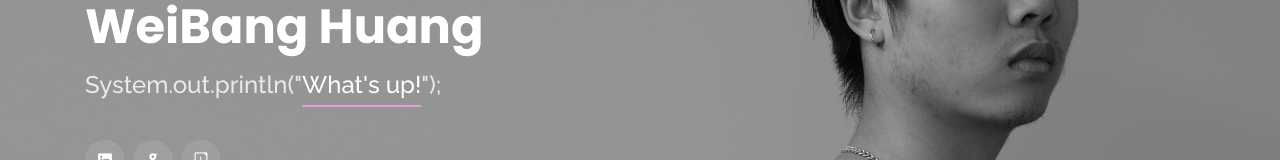
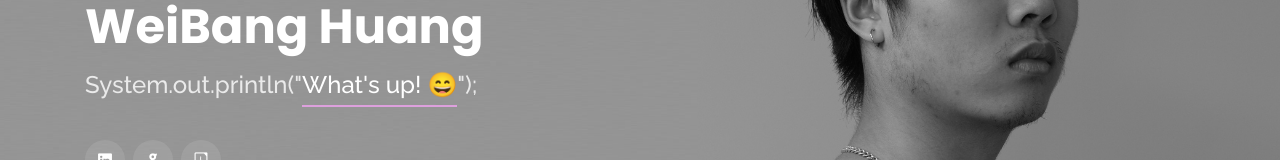
Before and after one commit to weibanghuang/weibang, a plain HTML site: page index.html in a window 1280 px wide. Shown: the part 397-557 px from the top of the page. Drawn offline with nearby package versions, Linux system fonts and the light colour scheme.

Commit message:
emoji &#128516

```diff
--- a/index.html
+++ b/index.html
@@ -38,7 +38,7 @@
       <h1>WeiBang Huang</h1>
       <!-- Uncomment below if you prefer to use an image logo -->
       <!-- <a href="index.html" class="mr-auto"><img src="assets/img/logo.png" alt="" class="img-fluid"></a> -->
-      <h2>System.out.println("<span>What's up!</span>");</h2>
+      <h2>System.out.println("<span>What's up! &#128516</span>");</h2>
       <div class="social-links">
         <a target="_blank" rel="noopener noreferrer" href="https://www.linkedin.com/in/weibanghuang/" class="linkedin"><i class="icofont-linkedin"></i></a>
         <a target="_blank" rel="noopener noreferrer" href="https://github.com/weibanghuang" class="github"><i class="icofont-github"></i></a>
```
